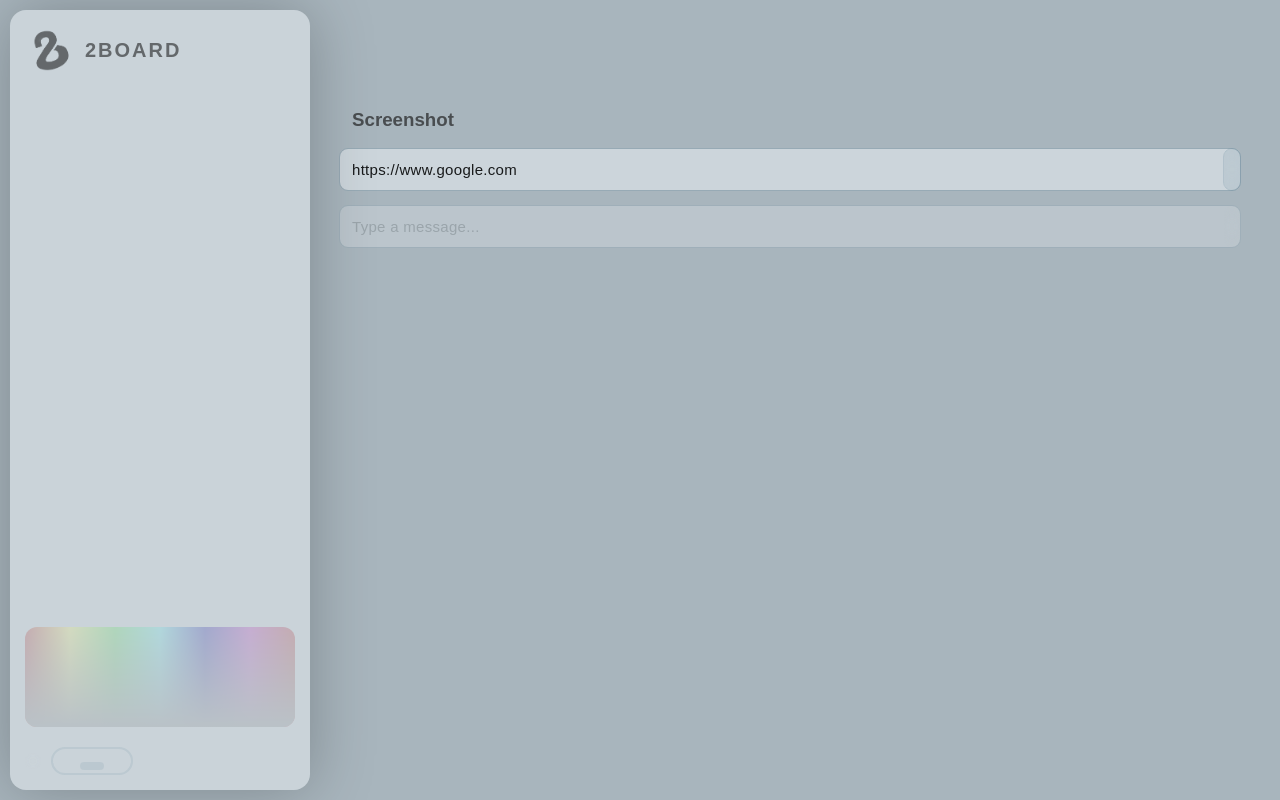
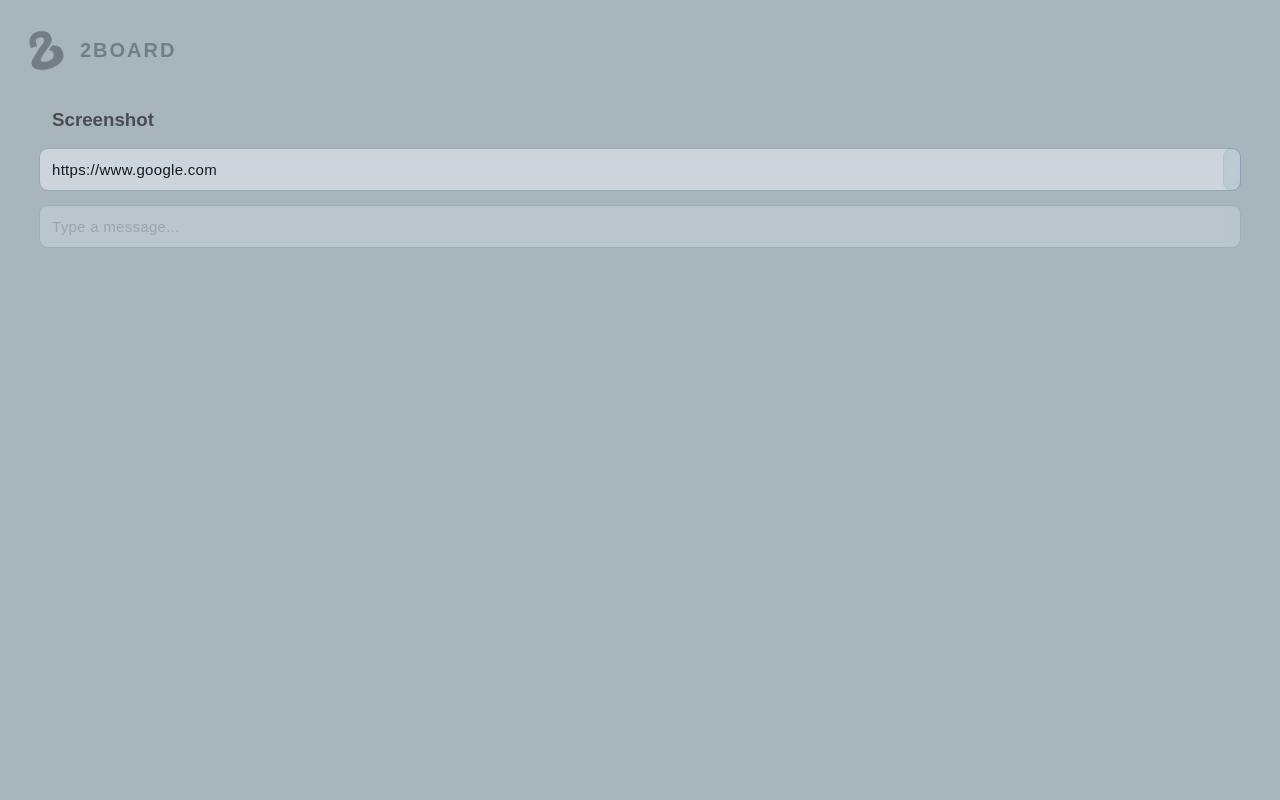
Before and after one commit to pumposh/2board, a Nuxt app: page /screenshot in a window 1280 px wide. Built offline with nearby package versions, Linux system fonts and the light colour scheme.

Commit message:
imstylish

```diff
--- a/app.vue
+++ b/app.vue
@@ -9,6 +9,7 @@
 <script setup lang="ts">
 /** Load font-awesome icons */
 useHead({
+  title: '2Board',
   script: [
     {
       src: 'https://kit.fontawesome.com/aaef78e0d5.js',
--- a/assets/scss/variables.scss
+++ b/assets/scss/variables.scss
@@ -30,6 +30,36 @@
   @return color-mix(in srgb, $color, transparent $transparency);
 }
 
+@mixin light-mode {
+  --background-color: color-mix(in sRGB, var(--tb-primary-300), var(--tb-grey-300) 50%);
+  --text-color: var(--tb-grey-700);
+  --input-bg: color-mix(in sRGB, var(--tb-primary-100), transparent 35%);
+  --button-bg: color-mix(in sRGB, var(--tb-primary-400), transparent 80%);
+  --input-color: var(--tb-grey-900);
+  --button-color: var(--tb-grey-700);
+  --input-color-placeholder: color-mix(in sRGB, var(--tb-grey-800), transparent 60%);
+  --input-outline: 2px solid color-mix(in sRGB, var(--tb-primary-600), transparent 80%);
+  --logo-filter: invert(0);
+  --side-bar-bg: color-mix(in sRGB, var(--tb-primary-300), var(--tb-grey-100) 60%);
+  --side-bar-outline: 2px solid color-mix(in sRGB, var(--tb-primary-400), var(--tb-grey-500) 75%);
+  --side-bar-shadow: 0 0 64px 0 rgba(0, 0, 0, 0.25);
+}
+
+@mixin dark-mode {
+  --background-color: color-mix(in sRGB, var(--tb-primary-800), #222222 70%);
+  --text-color: color-mix(in sRGB, var(--tb-grey-200), transparent 30%);
+  --input-bg: color-mix(in sRGB, var(--tb-grey-300), transparent 94%);
+  --button-bg: color-mix(in sRGB, var(--tb-primary-300), transparent 80%);
+  --input-color: var(--tb-grey-300);
+  --button-color: var(--tb-grey-200);
+  --input-color-placeholder: color-mix(in sRGB, var(--tb-grey-300), transparent 60%);
+  --input-outline: 2px solid color-mix(in sRGB, var(--tb-primary-300), transparent 80%);
+  --logo-filter: invert(1);
+  --side-bar-shadow: 0 0 64px 0 rgba(0, 0, 0, 0.15);
+  --side-bar-bg: color-mix(in sRGB, var(--tb-primary-600), var(--tb-grey-900) 75%);
+  --side-bar-outline: 2px solid color-mix(in sRGB, var(--tb-primary-400), var(--tb-grey-500) 75%);
+}
+
 :root {
   --base-hue: 203;
   --base-saturation: 22%;
@@ -55,38 +85,23 @@
   --tb-grey-900: hsl(var(--base-hue), var(--grey-saturation), 10%);
   --tb-border-radius: 16px;
   --transition-speed: 0.2s;
+  @include light-mode;
+  @media (prefers-color-scheme: light) {
+    @include light-mode;
   }
-
-@container root style(--darkmode: 0) {
-    body {
-        --background-color: color-mix(in sRGB, var(--tb-primary-300), var(--tb-grey-300) 50%);
-        --text-color: var(--tb-grey-700);
-        --input-bg: color-mix(in sRGB, var(--tb-primary-100), transparent 35%);
-        --button-bg: color-mix(in sRGB, var(--tb-primary-400), transparent 80%);
-        --input-color: var(--tb-grey-900);
-        --button-color: var(--tb-grey-700);
-        --input-color-placeholder: color-mix(in sRGB, var(--tb-grey-800), transparent 60%);
-        --input-outline: 2px solid color-mix(in sRGB, var(--tb-primary-600), transparent 80%);
-        --logo-filter: invert(0);
-        --side-bar-bg: color-mix(in sRGB, var(--tb-primary-300), var(--tb-grey-100) 60%);
-        --side-bar-outline: 2px solid color-mix(in sRGB, var(--tb-primary-400), var(--tb-grey-500) 75%);
-        --side-bar-shadow: 0 0 64px 0 rgba(0, 0, 0, 0.25);
+  @media (prefers-color-scheme: dark) {
+    @include dark-mode;
   }
 }
 
-@container root style(--darkmode: 1) {
+html:has(#color-scheme-light:checked) {
   body {
-        --background-color: color-mix(in sRGB, var(--tb-primary-800), #222222 70%);
-        --text-color: color-mix(in sRGB, var(--tb-grey-200), transparent 30%);
-        --input-bg: color-mix(in sRGB, var(--tb-grey-300), transparent 94%);
-        --button-bg: color-mix(in sRGB, var(--tb-primary-300), transparent 80%);
-        --input-color: var(--tb-grey-300);
-        --button-color: var(--tb-grey-200);
-        --input-color-placeholder: color-mix(in sRGB, var(--tb-grey-300), transparent 60%);
-        --input-outline: 2px solid color-mix(in sRGB, var(--tb-primary-300), transparent 80%);
-        --logo-filter: invert(1);
-        --side-bar-shadow: 0 0 64px 0 rgba(0, 0, 0, 0.15);
-        --side-bar-bg: color-mix(in sRGB, var(--tb-primary-600), var(--tb-grey-900) 75%);
-        --side-bar-outline: 2px solid color-mix(in sRGB, var(--tb-primary-400), var(--tb-grey-500) 75%);
+    @include light-mode;
   }
 }
+
+html:has(#color-scheme-dark:checked) {
+  body {
+    @include dark-mode;
+  }
+}
--- a/components/ui/SideBar/index.vue
+++ b/components/ui/SideBar/index.vue
@@ -6,11 +6,30 @@
                 <div class="SideBar-logo-text">2Board</div>
             </div>
             <div class="SideBar__footer">
-                <div class="SideBar__hue-sat-picker-container">
-                    <TwoHueSatPicker class="SideBar__hue-sat-picker" />
+                <div class="SideBar__hue-sat-picker-container"
+                    :class="{
+                        'SideBar__hue-sat-picker-container--hidden': !isHueSatPickerOpen && !isHueSatPickerHovered,
+                    }"
+                >
+                    <TwoHueSatPicker
+                        class="SideBar__hue-sat-picker"
+                        @unfocus="() => toggleHueSatPicker(false)"
+                        @mouseover="() => setHueSatHoverState(true)"
+                        @mouseleave="() => setHueSatHoverState(false)"
+                    />
                 </div>
                 <div class="SideBar__footer-icons">
-                    <SchemeToggle class="SideBar__scheme-toggle" />
+                    <span class="SideBar__extra-buttons">
+                        <TwoButton
+                            class="SideBar__footer-button"
+                            icon="fa-solid fa-palette"
+                            :variant="!isHueSatPickerOpen ? 'ghost' : ''"
+                            @click="() => toggleHueSatPicker(false)"
+                            @mouseover="() => setHueSatHoverState(true)"
+                            @mouseleave="() => setHueSatHoverState(false)"
+                        />
+                        <SchemeToggle class="SideBar__scheme-toggle" />
+                    </span>
                     <TwoButton
                         class="SideBar__footer-button"
                         icon="fa-solid fa-mattress-pillow"
@@ -35,11 +54,23 @@
 import SchemeToggle from '@ui/SideBar/SchemeToggle.vue';
 import Routes from '@ui/SideBar/Routes.vue';
 import { useMediaQuery } from '@utils/extensions/dom';
-import { useCookie } from 'nuxt/app';
+import { asyncTimeout } from '@utils/extensions/timeout';
 
 const isLocked = useCookie<boolean>('isLocked', {
     default: () => false,
 });
+
+const isHueSatPickerOpen = ref<boolean>(false);
+const isHueSatPickerHovered = ref<boolean>(false);
+const setHueSatHoverState = (isHovered: boolean) => {
+    isHueSatPickerHovered.value = isHovered;
+};
+
+const toggleHueSatPicker = async () => {
+    isHueSatPickerOpen.value = !isHueSatPickerOpen.value;
+    await asyncTimeout(2000);
+    isHueSatPickerOpen.value = false;
+};
 
 const emit = defineEmits<{
     (event: 'update:isLocked', value: boolean): void;
@@ -78,6 +109,7 @@
 <style scoped lang="scss">
 $default-padding-mobile: 10px;
 $default-padding: 15px;
+$header-padding: 90px;
 
 $inner-width: 300px;
 $inner-width-mobile: calc(100dvw - $default-padding-mobile * 2);
@@ -102,7 +134,7 @@
     }
     .SideBar__persistent-content {
         padding: 0 $default-padding-mobile;
-        width: calc($inner-width-mobile - $default-padding-mobile * 2);
+        width: calc($inner-width-mobile - $default-padding-mobile * 3);
         @media (min-width: 768px) {
             top: $default-padding;
             left: $default-padding;
@@ -117,12 +149,24 @@
             display: block;
         }
     }
-    .SideBar__scheme-toggle {
+    .SideBar__scheme-toggle, .SideBar__footer-button--hue-sat-toggle {
         display: block;
         opacity: 1;
         right: $default-padding-mobile;
         @media (min-width: 768px) {
             right: unset;
+        }
+    }
+    .SideBar__extra-buttons {
+        opacity: 1;
+        pointer-events: auto;
+    }
+    .SideBar__footer-icons {
+        justify-content: space-between;
+        flex-direction: row;
+        @media (min-width: 768px) {
+            flex-direction: row-reverse;
+            width: calc($inner-width - ($default-padding * 2 + 15px));
         }
     }
     .SideBar-logo {
@@ -140,6 +184,7 @@
 @mixin openAndLockedSideBar {
     .SideBar__underlay {
         box-shadow: none;
+        border-radius: 0 $tb-border-radius $tb-border-radius 0;
         height: calc(100%);
         top: 0;
         left: 0;
@@ -247,8 +292,8 @@
     margin: 0;
     margin-left: $default-padding-mobile;
     width: 0px;
-    height: calc(100% - 90px);
-    padding: 90px 0 0 0;
+    height: calc(100% - $header-padding);
+    padding: $header-padding 0 0 0;
     overflow: hidden;
     pointer-events: auto;
     @media (min-width: 768px) {
@@ -329,13 +374,15 @@
 
 .SideBar__hue-sat-picker-container {
     position: absolute;
-    bottom: calc(-100dvh + 100px);
-    left: 0;
-    right: 0;
+    bottom: calc(-100dvh + $header-padding + $default-padding);
+    left: $default-padding-mobile;
+    right: $default-padding-mobile;
     transition: all var(--transition-speed) ease-in-out;
     opacity: 0;
     max-width: 0%;
     overflow: hidden;
+    box-shadow: 0 0 15px 5px rgba(0, 0, 0, 0.1);
+    border-radius: $tb-border-radius;
     @media (min-width: 768px) {
         display: block;
         position: relative;
@@ -343,6 +390,16 @@
         left: unset;
         right: unset;
         width: 100%;
+        opacity: 1;
+    }
+}
+
+.SideBar__hue-sat-picker-container--hidden {
+    display: none;
+    opacity: 0 !important;
+    pointer-events: none !important;
+    &:hover {
+        opacity: 1 !important;
     }
 }
 
@@ -350,7 +407,11 @@
     display: flex;
     flex-direction: column;
     gap: $default-padding-mobile;
-    width: 100%;
+    transition: all var(--transition-speed) ease-in-out;
+    width: calc($inner-width-mobile - $default-padding-mobile * 2);
+    @media (min-width: 768px) {
+        width: calc($inner-width - ($default-padding * 2 + 15px));
+    }
     &:hover {
         pointer-events: auto;
     }
@@ -362,21 +423,31 @@
     justify-content: flex-end;
     align-items: center;
     gap: $default-padding-mobile;
+    transition: all var(--transition-speed) ease-in-out;
     padding: $default-padding-mobile 0;
-    .SideBar__footer-button {
-        opacity: 0.7;
+    @media (min-width: 768px) {
+        width: calc($inner-width - ($default-padding * 2 + 15px));
     }
 }
 
-.SideBar__scheme-toggle {
+.SideBar__extra-buttons {
+    display: flex;
+    opacity: 0;
     position: absolute;
-    opacity: 0;
-    display: none;
+    flex-direction: row;
+    justify-content: space-between;
     transition: all var(--transition-speed) ease-in-out;
+    pointer-events: none;
+    flex-wrap: nowrap;
+    gap: $default-padding-mobile;
+    width: calc($inner-width-mobile - $default-padding-mobile * 2 - 60px);
+    left: 60px;
     @media (min-width: 768px) {
+        display: flex;
         position: relative;
-        display: block;
-        opacity: 0.3;
+        opacity: 0;
+        left: unset;
+        width: 100%;
     }
 }
 </style>
--- a/nuxt.config.ts
+++ b/nuxt.config.ts
@@ -5,6 +5,14 @@
 }
 
 export default defineNuxtConfig({
+  app: {
+    head: {
+      charset: 'utf-8',
+      title: '2board',
+      viewport: 'width=device-width, initial-scale=1',
+    }
+  },
+
   components: {
     global: true,
     dirs: ['~/components'],
--- a/pages/screenshot.vue
+++ b/pages/screenshot.vue
@@ -23,6 +23,18 @@
 definePageMeta({
   name: 'Screenshot',
   navIcon: 'fa-solid fa-window-restore',
+})
+
+useHead({
+  title: '2Board - Screenshot',
+  meta: [
+    { name: 'description', content: 'Take a screenshot of a website.' },
+  ],
+})
+
+useSeoMeta({
+  title: 'Screenshot',
+  description: 'Take a screenshot of a website.',
 })
 
 const url = ref("https://www.google.com");
```
Lines whose indentation alone changed are shown as unchanged.
